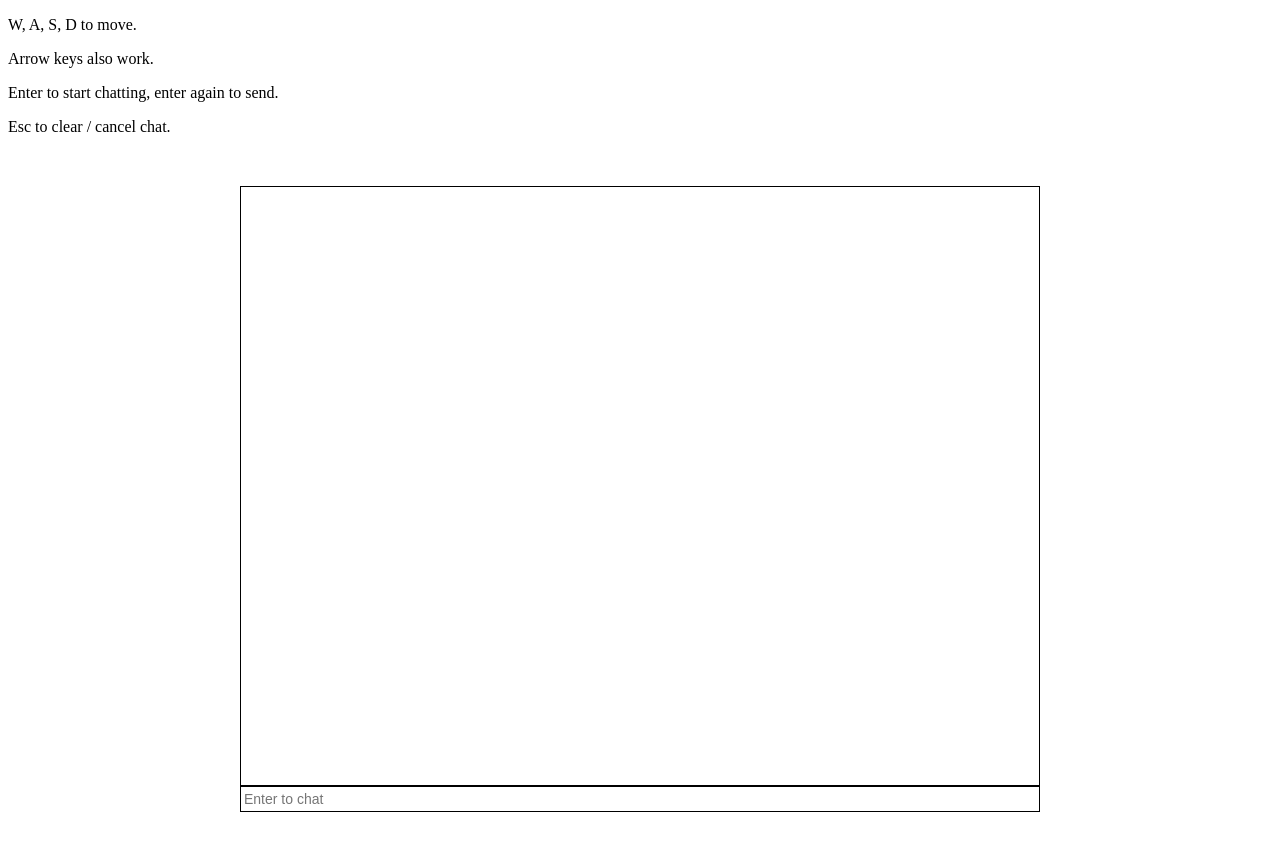
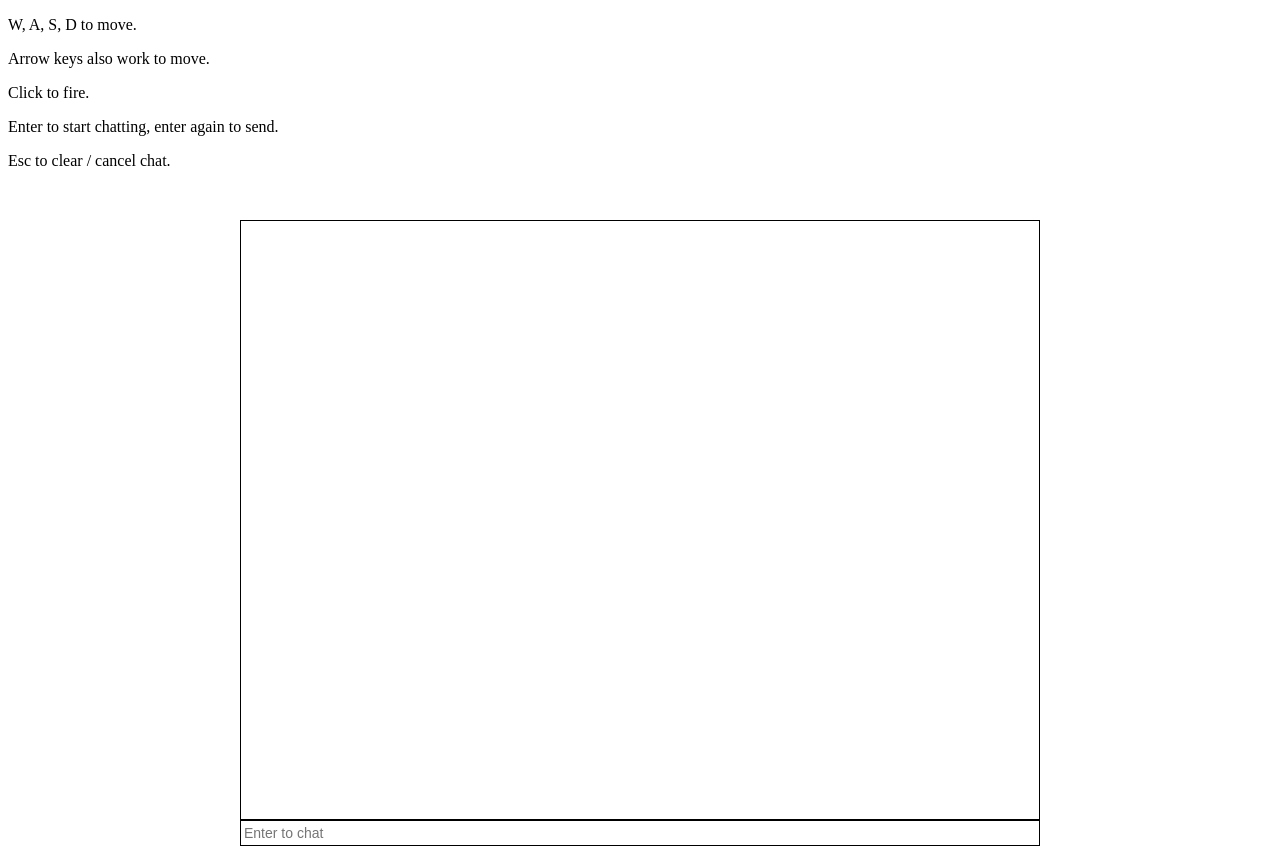
Before and after one commit to sm1215/socketio-experiment, a website: page index.html in a window 1280 px wide. Before the commit the page ends 820 px from the top, so only its background shows below. Drawn offline with nearby package versions, Linux system fonts and the light colour scheme; no server answers.

Commit message:
minor updates, change player color and added instruction line

```diff
--- a/client.js
+++ b/client.js
@@ -70,6 +70,7 @@ const game = {
       playerEl.style.top = player.y + 'px';
       playerEl.style.left = player.x + 'px';
       playerEl.style.transform = 'rotate(' + player.rot + 'deg)';
+      playerEl.style.backgroundColor = player.color;
     });
   },
 
--- a/index.html
+++ b/index.html
@@ -10,7 +10,8 @@
 </head>
 <body>
   <p>W, A, S, D to move.</p>
-  <p>Arrow keys also work.</p>
+  <p>Arrow keys also work to move.</p>
+  <p>Click to fire.</p>
   <p>Enter to start chatting, enter again to send.</p>
   <p>Esc to clear / cancel chat.</p>
   <div id="world"></div>
```
